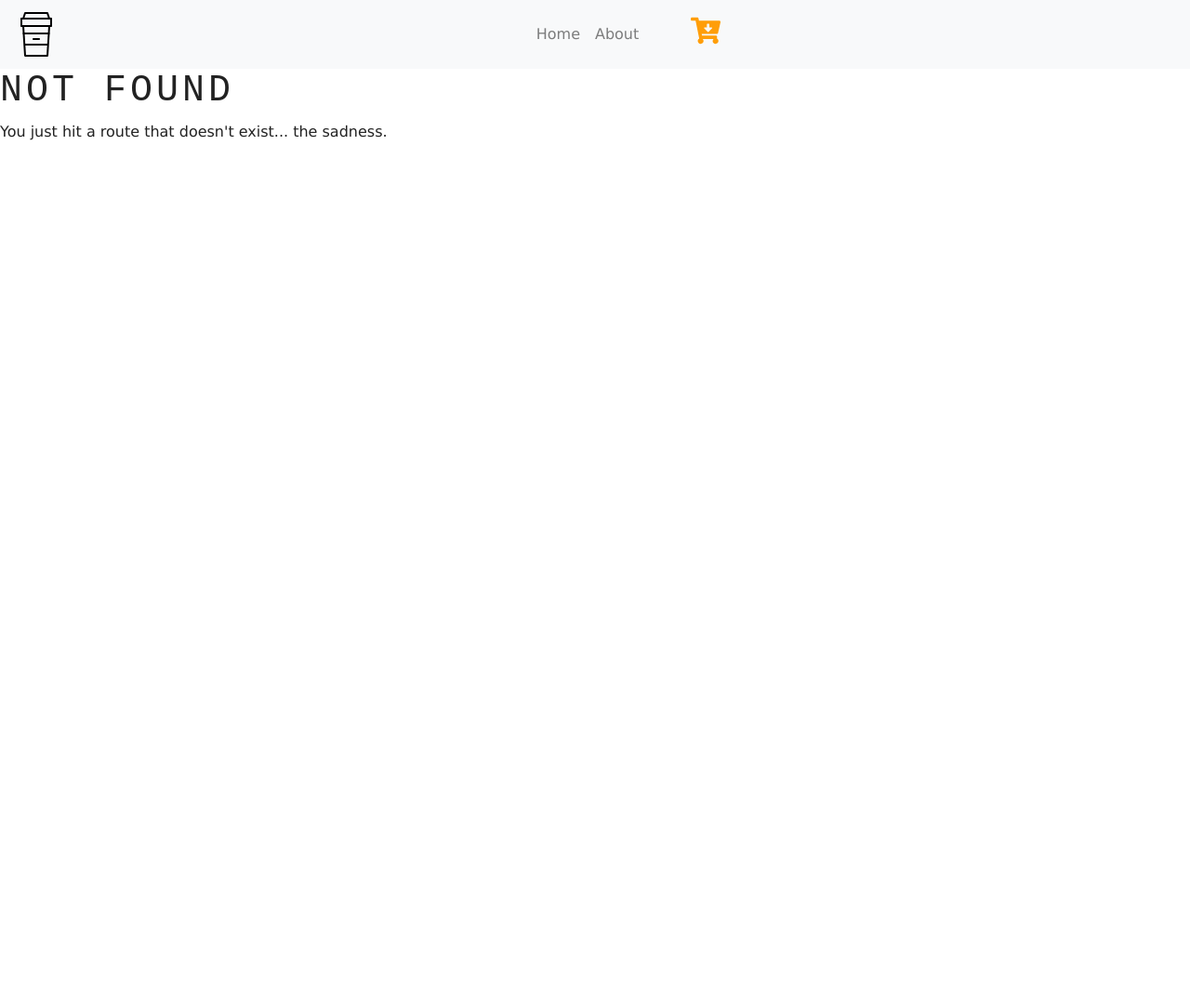
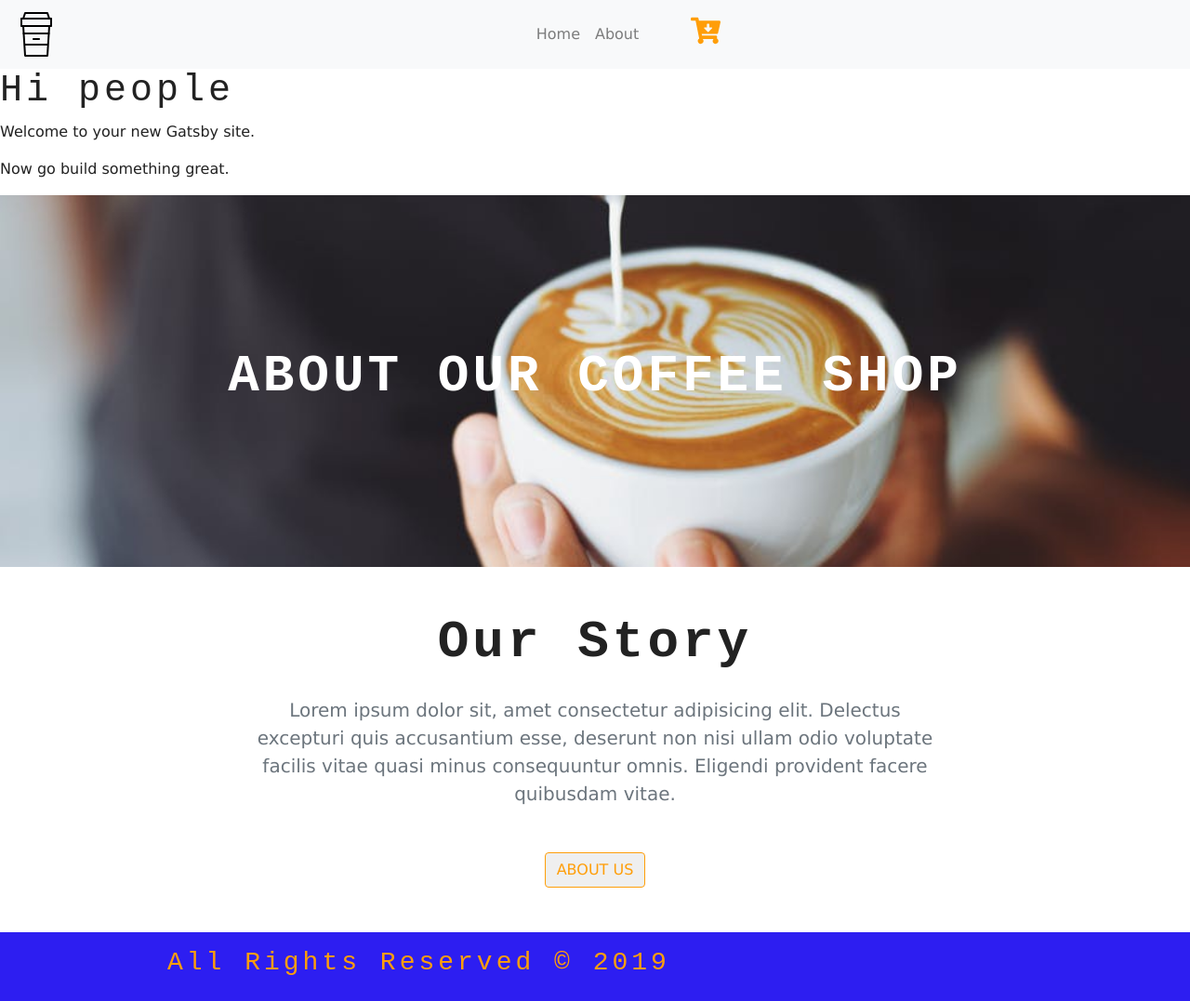
Before and after one commit to haeke/gatsby-store, a Gatsby site: page /about in a window 1280 px wide. Before the commit this address had no page. Shown: the whole page at 93% size. Before the commit the page ends 800 px from the top, so only its background shows below. Built offline with nearby package versions, Linux system fonts and the light colour scheme; Gatsby itself is replaced by a stand-in of ours.

Commit message:
added an about component for the about page, added a footer component for the main layout and a title component when we need to add a title to a section of any page

```diff
--- a/gatsby-config.js
+++ b/gatsby-config.js
@@ -27,6 +27,14 @@ module.exports = {
         icon: `src/images/logo.svg`, // This path is relative to the root of the site.
       },
     },
+    {
+      resolve: `gatsby-source-contentful`,
+      options: {
+        spaceId: `31md2dsg2i41`,
+        // Learn about environment variables: https://gatsby.dev/env-vars
+        accessToken: process.env.CONTENTFUL_API_KEY,
+      },
+    },
     // this (optional) plugin enables Progressive Web App + Offline functionality
     // To learn more, visit: https://gatsby.dev/offline
     // 'gatsby-plugin-offline',
--- a/package.json
+++ b/package.json
@@ -12,6 +12,7 @@
     "gatsby-plugin-offline": "^2.0.25",
     "gatsby-plugin-react-helmet": "^3.0.11",
     "gatsby-plugin-sharp": "^2.0.32",
+    "gatsby-source-contentful": "^2.0.45",
     "gatsby-source-filesystem": "^2.0.28",
     "gatsby-transformer-sharp": "^2.1.17",
     "prop-types": "^15.7.2",
--- a/src/components/Home/info.js
+++ b/src/components/Home/info.js
@@ -1,10 +1,13 @@
 import React from "react"
 import { Link } from "gatsby"
+
+import Title from "../globals/Title"
 
 const Info = () => {
   return (
     <section className="py-5">
       <div className="container">
+        <Title title="Our Story" />
         <div className="row">
           <div className="col-10 col-sm-8 mx-auto text-center">
             <p className="lead text-muted mb-5">
--- /dev/null
+++ b/src/components/globals/Footer.js
@@ -0,0 +1,17 @@
+import React from "react"
+
+const Footer = () => {
+  return (
+    <footer className="footer py-3">
+      <div className="container">
+        <div className="row">
+          <div className="col-10 mx-auto text-yellow text-capitalize">
+            <h3>All Rights Reserved &copy; {new Date().getFullYear()} </h3>
+          </div>
+        </div>
+      </div>
+    </footer>
+  )
+}
+
+export default Footer
--- /dev/null
+++ b/src/components/globals/Title.js
@@ -0,0 +1,14 @@
+import React from "react"
+
+const Title = ({ title }) => {
+  return (
+    <div className="row">
+      {" "}
+      <div className="col text-center mb-3">
+        <h1 className="display-4 text-capitalize font-weight-bold">{title}</h1>
+      </div>
+    </div>
+  )
+}
+
+export default Title
--- a/src/components/layout.css
+++ b/src/components/layout.css
@@ -32,7 +32,8 @@ h6 {
   font-size: 2rem;
 }
 
-.default-background {
+.default-background,
+.about-background {
   min-height: 100vh;
   display: flex;
   justify-content: center;
@@ -41,6 +42,10 @@ h6 {
   opacity: 1 !important;
   background-position: center;
   background-size: cover;
+}
+
+.about-background {
+  min-height: 50vh;
 }
 
 .btn-yellow {
@@ -53,3 +58,7 @@ h6 {
   background: var(--altBrandColor);
   color: var(--mainWhite);
 }
+
+.footer {
+  background: var(--brandColor);
+}
--- a/src/components/layout.js
+++ b/src/components/layout.js
@@ -10,6 +10,7 @@ import PropTypes from "prop-types"
 import { StaticQuery, graphql } from "gatsby"
 
 import NavBar from "../components/globals/navbar"
+import Footer from "../components/globals/Footer"
 
 import "./bootstrap.min.css"
 import "./layout.css"
@@ -18,6 +19,7 @@ const Layout = ({ children }) => (
   <>
     <NavBar />
     {children}
+    <Footer />
   </>
 )
 
--- /dev/null
+++ b/src/pages/about.js
@@ -0,0 +1,36 @@
+import React from "react"
+import { Link, graphql } from "gatsby"
+
+import Layout from "../components/layout"
+import SEO from "../components/seo"
+import BackgroundSection from "../components/globals/BackgroundSection"
+import Info from "../components/Home/info"
+
+const AboutPage = ({ data }) => (
+  <Layout>
+    <SEO title="Home" keywords={[`gatsby`, `application`, `react`]} />
+    <h1>Hi people</h1>
+    <p>Welcome to your new Gatsby site.</p>
+    <p>Now go build something great.</p>
+    <BackgroundSection
+      img={data.img.childImageSharp.fluid}
+      title="About Our Coffee Shop"
+      backgroundStyle="about-background"
+    />
+    <Info />
+  </Layout>
+)
+// Gatsby Page Query
+export const query = graphql`
+  {
+    img: file(relativePath: { eq: "about-background.jpeg" }) {
+      childImageSharp {
+        fluid {
+          ...GatsbyImageSharpFluid_tracedSVG
+        }
+      }
+    }
+  }
+`
+
+export default AboutPage
```
Also changed, not shown: 1 other file.
